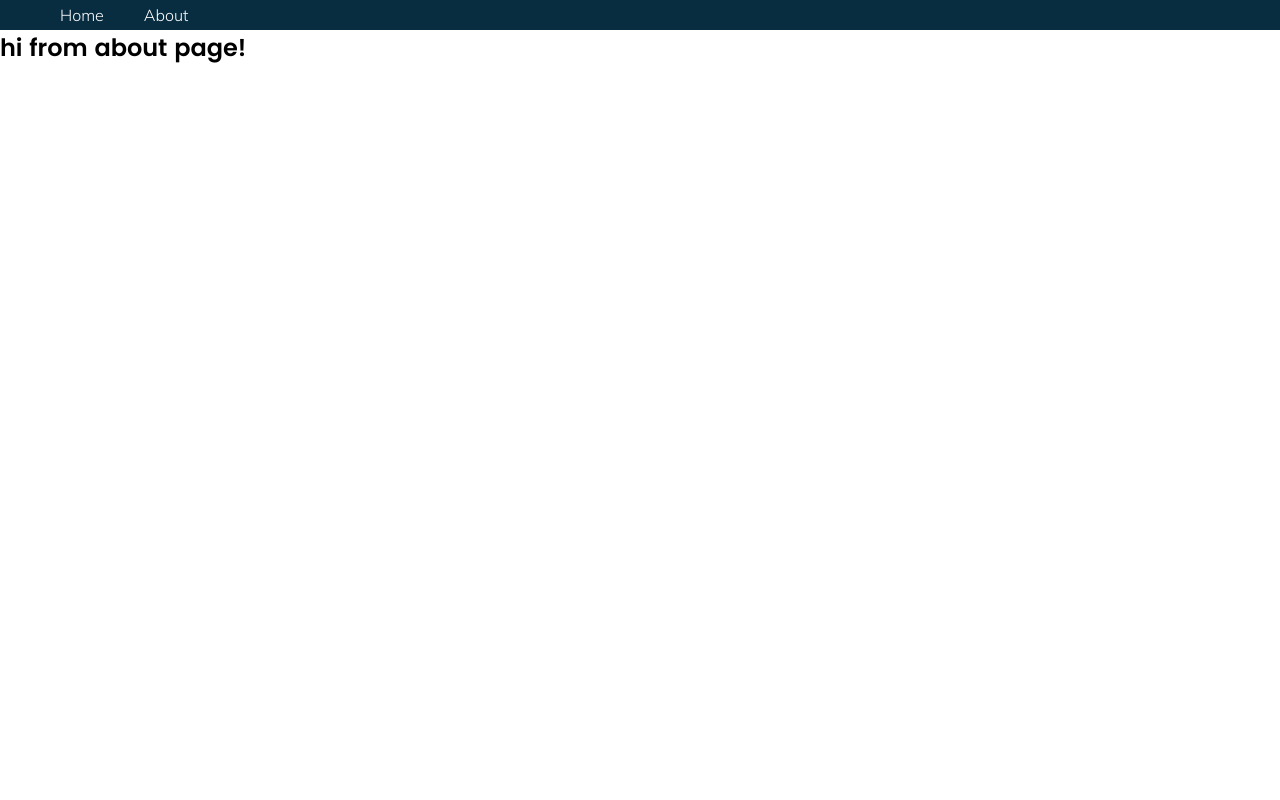
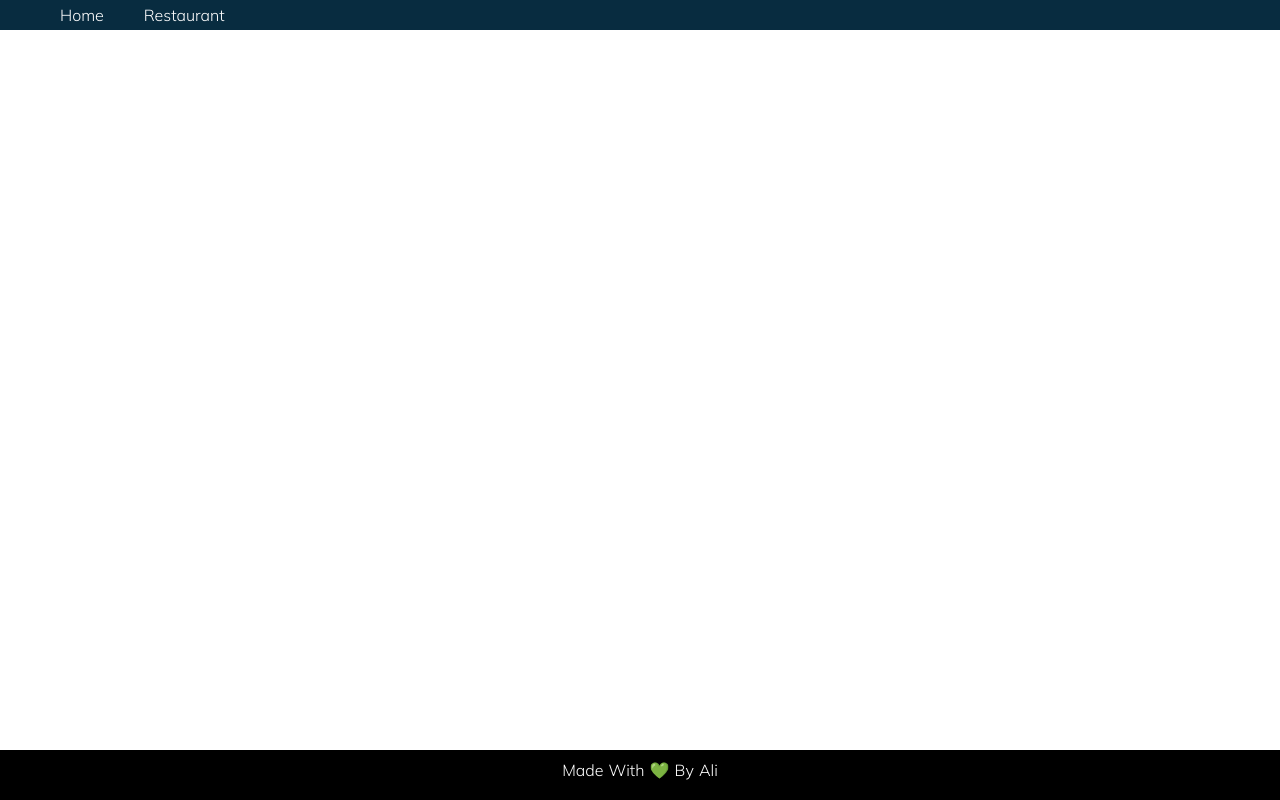
Before and after one commit to gorjiali/Fooduxt, a Nuxt app: page /about in a window 1280 px wide. Built offline with nearby package versions, Linux system fonts and the light colour scheme.

Commit message:
create footer and restaurant page

```diff
--- /dev/null
+++ b/components/AppFooter.vue
@@ -0,0 +1,12 @@
+<template>
+    <footer>
+        <p>Made With 💚 By Ali</p>
+    </footer>
+</template>
+
+<script>
+</script>
+
+<style lang="scss" scoped>
+
+</style>
--- a/components/AppMenu.vue
+++ b/components/AppMenu.vue
@@ -2,7 +2,7 @@
   <nav>
     <ul>
       <li><nuxt-link to="/">Home</nuxt-link></li>
-      <li><nuxt-link to="/about">About</nuxt-link></li>
+      <li><nuxt-link to="/restaurant">Restaurant</nuxt-link></li>
     </ul>
   </nav>
 </template>
--- a/layouts/default.vue
+++ b/layouts/default.vue
@@ -4,6 +4,7 @@
       <app-menu />
       <Nuxt />
     </div>
+    <app-footer></app-footer>
   </div>
 </template>
 
--- a/pages/about.vue
+++ /dev/null
@@ -1,5 +0,0 @@
-<template>
-  <div>
-    <h2>hi from about page!</h2>
-  </div>
-</template>
--- /dev/null
+++ b/pages/restaurant.vue
@@ -0,0 +1,15 @@
+<template>
+  <div>
+    <div class="restaurant container">
+      <h1>Restaurant</h1>
+    </div>
+    <app-restaurant-info></app-restaurant-info>
+  </div>
+</template>
+
+<script>
+export default {};
+</script>
+
+<style lang="scss" scoped>
+</style>
```
